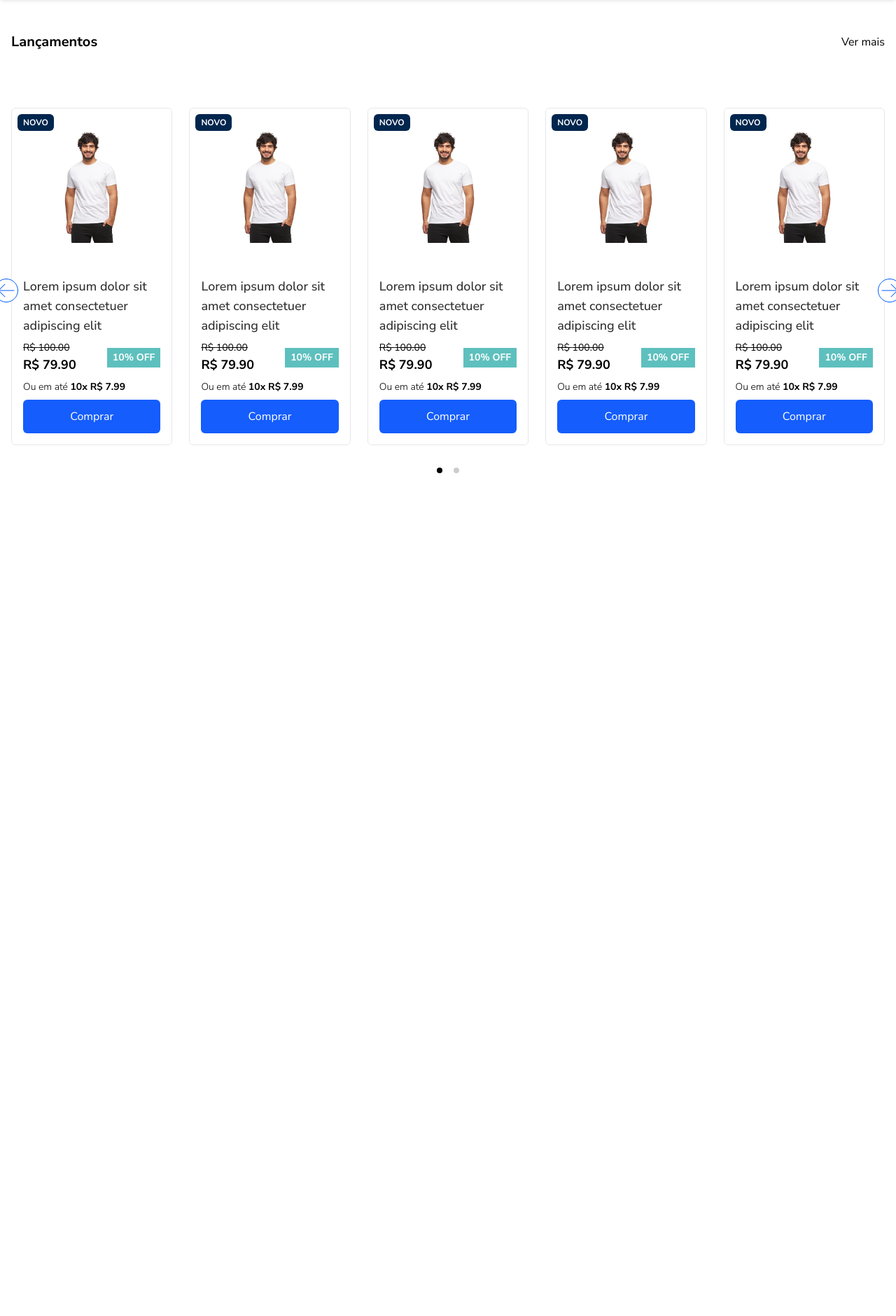
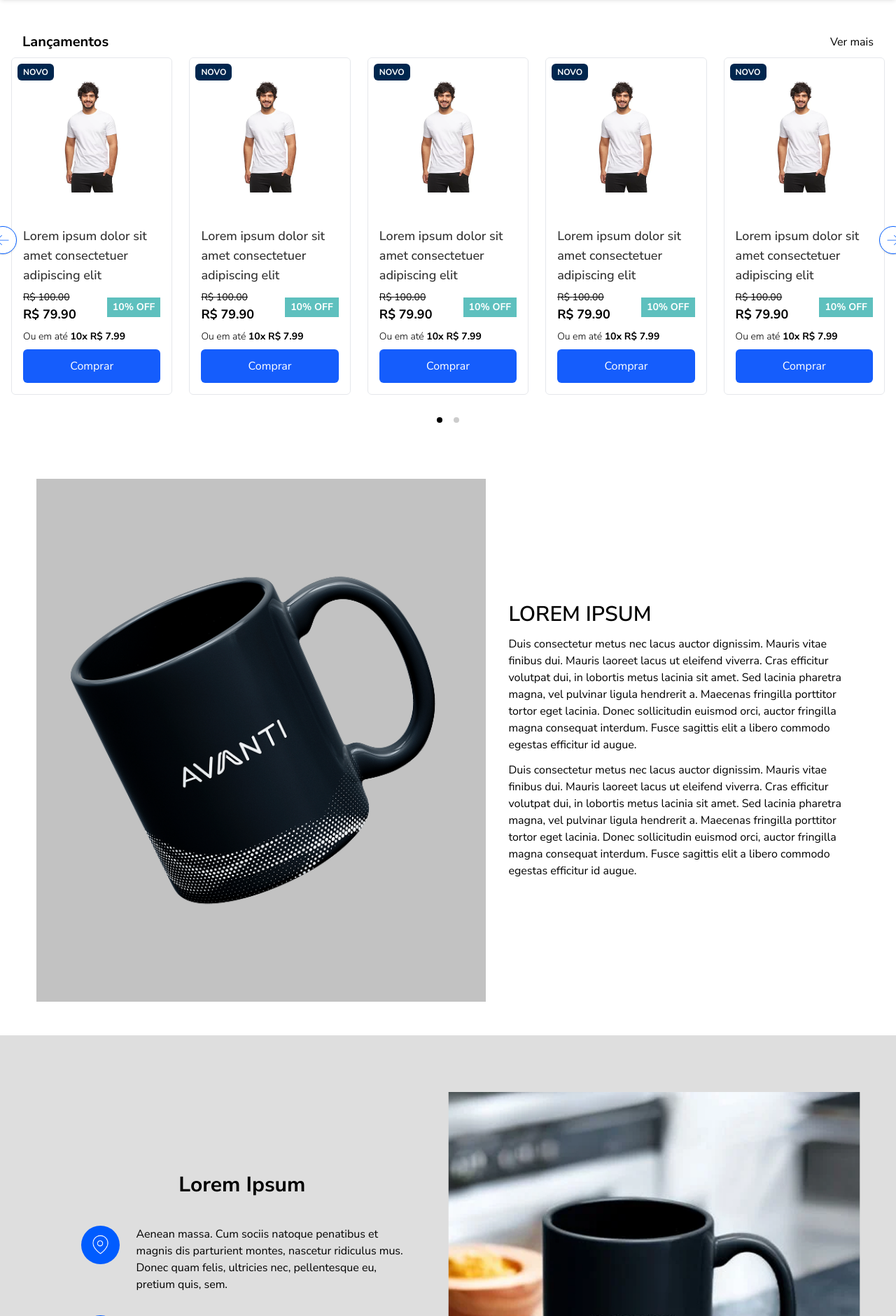
Before and after one commit to luizjoliver/avanti-teste-tecnico, a Next.js app: page / in a window 1280 px wide. Shown: the part 660-2540 px from the top of the page at 70% size. Before the commit the page ends 1384 px from the top, so only its background shows below. Built offline with nearby package versions, Linux system fonts and the light colour scheme.

Commit message:
chore: creating ProductDescriptionSection and his components , Refactoring ProductsSection componentization

```diff
--- /dev/null
+++ b/src/app/components/AvantiContact/AvantiContact.tsx
@@ -0,0 +1,7 @@
+import React from 'react'
+
+export default function AvantiContact() {
+  return (
+    <div>AvantiContact</div>
+  )
+}
--- a/src/app/components/Carousel/Carousel.tsx
+++ b/src/app/components/Carousel/Carousel.tsx
@@ -1,88 +1,106 @@
 'use client';
 
-import { carouselItems } from '@/constants';
-import { useRef } from 'react';
+import { useRef, useEffect, useState } from 'react';
 import { Swiper, SwiperSlide } from 'swiper/react';
 import { Navigation, Pagination } from 'swiper/modules';
 import CarouselItem from './CarouselItem';
 import { PiArrowLeftThin, PiArrowRightThin } from 'react-icons/pi';
-import { CarouselItemsProps } from '../ProductsSection/ProductsSection';
+import { CarouselItemType } from '@/model/types';
 
-export default function Carousel({CarouselItems}:CarouselItemsProps) {
+ type CarouselItemsProps = {
+
+   CarouselItems: CarouselItemType[]
+
+}
+
+export default function Carousel({ CarouselItems }: CarouselItemsProps) {
   const navigationPrevRef = useRef<HTMLButtonElement>(null);
   const navigationNextRef = useRef<HTMLButtonElement>(null);
+  const paginationRef = useRef<HTMLDivElement>(null);
+  const [mounted, setMounted] = useState(false);
+
+  useEffect(() => {
+    setMounted(true);
+  }, []);
 
   return (
+    <div className="container mx-auto px-4 gap-2 flex flex-col">
+      <div className='container mx-auto px-4 flex items-center justify-between text-blackavanti'>
+        <h5 className='font-bold text-xl'>Lançamentos</h5>
+        <button className='hover:underline hover:text-blueavanti'>Ver mais</button>
+      </div>
 
-      <div className="container mx-auto px-4 ">
-        <div className="relative overflow-visible">
-
+      <div className="relative">
         <button
           ref={navigationPrevRef}
           aria-label="Slide anterior"
-            className="group absolute -left-6 top-1/2 z-10 -translate-y-1/2 transform rounded-full bg-whiteavanti transition-colors hover:bg-blueavanti border border-blueavanti cursor-pointer"
-
+          className="group absolute left-0 top-1/2 z-10 -translate-y-1/2 transform rounded-full bg-whiteavanti transition-all hover:bg-blueavanti border border-blueavanti cursor-pointer h-8 w-8 md:h-10 md:w-10 flex items-center justify-center shadow-sm hover:shadow-md active:scale-95 -ml-4 md:-ml-8"
         >
-            <PiArrowLeftThin className="h-8 w-8 text-blueavanti transition-colors group-hover:text-white" />
+          <PiArrowLeftThin className="h-4 w-4 md:h-6 md:w-6 text-blueavanti transition-colors group-hover:text-white" />
         </button>
 
         <button
           ref={navigationNextRef}
           aria-label="Próximo slide"
-            className="group absolute -right-6 top-1/2 z-10 -translate-y-1/2 transform rounded-full bg-whiteavanti transition-colors hover:bg-blueavanti border border-blueavanti"
-
+          className="group absolute right-0 top-1/2 z-10 -translate-y-1/2 transform rounded-full bg-whiteavanti transition-all hover:bg-blueavanti border border-blueavanti cursor-pointer h-8 w-8 md:h-10 md:w-10 flex items-center justify-center shadow-sm hover:shadow-md active:scale-95 -mr-4 md:-mr-8"
         >
-            <PiArrowRightThin className="h-8 w-8 text-blueavanti transition-colors group-hover:text-white cursor-pointer" />
+          <PiArrowRightThin className="h-4 w-4 md:h-6 md:w-6 text-blueavanti transition-colors group-hover:text-white" />
         </button>
 
+        {mounted && (
           <Swiper
             modules={[Navigation, Pagination]}
             spaceBetween={24}
             slidesPerView={1}
-            slidesPerGroup={5}
+            slidesPerGroup={1}
             navigation={{
               prevEl: navigationPrevRef.current,
               nextEl: navigationNextRef.current,
             }}
             pagination={{
               clickable: true,
-              el: '.custom-pagination',
+              el: paginationRef.current,
             }}
             onInit={(swiper) => {
-              // @ts-ignore
-              swiper.params.navigation.prevEl = navigationPrevRef.current;
-              // @ts-ignore
-              swiper.params.navigation.nextEl = navigationNextRef.current;
               swiper.navigation.init();
               swiper.navigation.update();
+              swiper.pagination.init();
+              swiper.pagination.update();
             }}
             breakpoints={{
               640: {
                 slidesPerView: 2,
-                slidesPerGroup: 5,
+                slidesPerGroup: 2,
+                spaceBetween: 24
+              },
+              768: {
+                slidesPerView: 3,
+                slidesPerGroup: 3,
+                spaceBetween: 24
               },
               1024: {
-                slidesPerView: 3,
-                slidesPerGroup: 5,
+                slidesPerView: 4,
+                slidesPerGroup: 4,
+                spaceBetween: 24
               },
               1280: {
                 slidesPerView: 5,
                 slidesPerGroup: 5,
-              },
+                spaceBetween: 24
+              }
             }}
-            className="mx-8" // Adiciona margem para os botões
+            className="!overflow-hidden px-8"
           >
             {CarouselItems.map((item) => (
-              <SwiperSlide key={item.id}>
+              <SwiperSlide key={item.id} className="flex justify-center">
                 <CarouselItem item={item} />
               </SwiperSlide>
             ))}
           </Swiper>
+        )}
 
-          {/* Paginação */}
-          <div className="custom-pagination mt-8 flex justify-center gap-2 " />
+        <div ref={paginationRef} className="custom-pagination mt-8 flex justify-center gap-2" />
       </div>
     </div>
-
   );
 }
--- /dev/null
+++ b/src/app/components/ProductDescriptionSection/ProductDescriptionSection.tsx
@@ -0,0 +1,26 @@
+import Image from 'next/image'
+import productBanner from "../../../assets/productBanner.png"
+import ProductInfo from './ProductInfo'
+import { productInfosData } from '@/constants'
+
+export default function ProductDescriptionSection() {
+  return (
+    <section className='bg-grayavanti-100 w-full py-12 lg:py-0 lg:h-[819px] flex items-center justify-center px-4'>
+        <div className='w-full max-w-[1177px] lg:h-[728px] flex flex-col lg:flex-row-reverse'>
+
+            <div className='lg:w-1/2 h-96 lg:h-full flex-shrink-0'>
+                <Image
+                    src={productBanner}
+                    alt='Product banner'
+                    className='w-full h-full object-contain'
+                />
+            </div>
+
+
+            <div className='lg:w-1/2 p-8 lg:p-16 flex flex-col items-center justify-center gap-6 text-blackavanti'>
+               <ProductInfo title='Lorem Ipsum' productInfos={productInfosData}/>
+            </div>
+        </div>
+    </section>
+  )
+}
--- /dev/null
+++ b/src/app/components/ProductDescriptionSection/ProductInfo.tsx
@@ -0,0 +1,40 @@
+
+import type { ProductInfoType } from '@/model/types';
+import Image from 'next/image'
+import React from 'react'
+
+type ProductInfoProps =  {
+    title:string;
+    productInfos : ProductInfoType []
+
+}
+
+export default function ProductInfo({productInfos, title} :ProductInfoProps) {
+    return (
+        <>
+            <h3 className='text-2xl lg:text-3xl font-bold mb-4'>{title}</h3>
+
+            <div className='space-y-8 w-full'>
+                {productInfos.map((product) => (
+                    <div key={product.productId} className='flex gap-4 lg:gap-6'>
+                        <div className='bg-blueavanti rounded-full min-w-[55px] h-[55px]  flex items-center justify-center flex-shrink-0'>
+                            <Image
+                                src={product.imgSrc}
+                                alt='Icon'
+                                width={24}
+                                height={24}
+                                className='w-7 h-7 '
+                            />
+                        </div>
+                        <p className='text-sm lg:text-base'>
+                            Aenean massa. Cum sociis natoque penatibus et magnis dis parturient montes,
+                            nascetur ridiculus mus. Donec quam felis, ultricies nec, pellentesque eu,
+                            pretium quis, sem.
+                        </p>
+                    </div>
+                ))}
+            </div>
+
+        </>
+    )
+}
--- a/src/app/components/ProductsSection/ProductsSection.tsx
+++ b/src/app/components/ProductsSection/ProductsSection.tsx
@@ -1,20 +1,22 @@
-import React from 'react'
 import Carousel from '../Carousel/Carousel'
-import { CarouselItemType } from '@/model/types'
-import Image from 'next/image'
-import productMock from "../../../assets/productMock.png"
+import { CarouselItemType, SingleProductInfoType } from '@/model/types'
+import SingleProduct from '../SingleProduct/SingleProduct'
+
 export type CarouselItemsProps = {
     CarouselItems: CarouselItemType[]
+    reverse?:boolean;
+    SingleProductMock:SingleProductInfoType
 }
 
-export default function ProductsSection({ CarouselItems }: CarouselItemsProps) {
+
+export default function ProductsSection({ CarouselItems ,SingleProductMock,reverse }: CarouselItemsProps) {
     return (
-        <section aria-label="Produtos em destaque" className=" flex flex-col items-center justify-center gap-20 py-12 ">
-            <div className='container mx-auto px-4 flex items-center justify-between text-blackavanti'>
-                <h5 className='font-bold text-xl'>Lançamentos</h5>
-                <button className='hover:underline hover:text-blueavanti'>Ver mais</button>
-            </div>
+        <section aria-label="Produtos em destaque" className={` flex flex-col ${reverse ? 'flex-col-reverse' : ''} items-center justify-center gap-20 py-12`}>
+
             <Carousel CarouselItems={CarouselItems} />
+
+            <SingleProduct SingleProductMock={SingleProductMock} />
+
         </section>
     )
 }
--- /dev/null
+++ b/src/app/components/SingleProduct/SingleProduct.tsx
@@ -0,0 +1,12 @@
+import { productMock } from "@/constants";
+import SingleProductInfo from "./SingleProductInfo";
+import { SingleProductInfoType } from "@/model/types";
+
+export default function SingleProduct({SingleProductMock}:{SingleProductMock:SingleProductInfoType}) {
+    return (
+
+        <div className='flex gap-4 flex-col lg:flex-row w-full max-w-[1177px] h-auto lg:h-[747px] mx-4 md:mx-8 lg:mx-auto'>
+            <SingleProductInfo ProductInfo={SingleProductMock} />
+        </div>
+    )
+}
--- /dev/null
+++ b/src/app/components/SingleProduct/SingleProductInfo.tsx
@@ -0,0 +1,31 @@
+import { SingleProductInfoType } from '@/model/types';
+import Image, { StaticImageData } from 'next/image';
+
+export interface SingleProductInfoProps {
+    ProductInfo : SingleProductInfoType
+  }
+
+export default function SingleProductInfo({ ProductInfo }: SingleProductInfoProps) {
+  return (
+    <>
+      <div className='w-full lg:w-[652px] h-[400px] lg:h-full bg-grayavanti-600 flex items-center justify-center'>
+        <Image
+          src={ProductInfo.imgSrc}
+          alt='product'
+          className='object-contain h-full w-full md:p-4'
+          priority
+        />
+      </div>
+      <div className='w-full lg:w-[calc(100%-652px)] h-full flex flex-col gap-3 p-4 items-center justify-center'>
+        <h4 className='uppercase text-blackavanti font-semibold text-xl lg:text-3xl self-start'>
+          {ProductInfo.title}
+        </h4>
+        {ProductInfo.descriptions.map((description, index) => (
+          <p key={index} className='text-sm lg:text-base'>
+            {description}
+          </p>
+        ))}
+      </div>
+    </>
+  )
+}
--- a/src/app/page.tsx
+++ b/src/app/page.tsx
@@ -1,7 +1,9 @@
-import { carouselItems } from "@/constants";
+import { carouselItems, productMock } from "@/constants";
 import NavBar from "./components/NavBar/NavBar";
 import ProductsSection from "./components/ProductsSection/ProductsSection";
 import SaleSection from "./components/SaleSection/SaleSection";
+import AvantiContact from "./components/AvantiContact/AvantiContact";
+import ProductDescriptionSection from "./components/ProductDescriptionSection/ProductDescriptionSection";
 
 
 export default function Home() {
@@ -11,7 +13,14 @@ export default function Home() {
 
       <SaleSection />
 
-      <ProductsSection CarouselItems={carouselItems}/>
+      <ProductsSection CarouselItems={carouselItems} SingleProductMock={productMock}/>
+
+      <ProductDescriptionSection/>
+
+      <ProductsSection CarouselItems={carouselItems} reverse SingleProductMock={productMock}/>
+
+      <AvantiContact/>
+
     </main>
   );
 }
--- a/src/constants/index.ts
+++ b/src/constants/index.ts
@@ -1,6 +1,8 @@
-import type { CarouselItemType, NavigationItem } from "@/model/types";
+import type { CarouselItemType, NavigationItem, ProductInfoType } from "@/model/types";
 import menuImg from "../assets/navbar/menu.png";
-import carouselImg from "../assets/carouselImg.png"
+import carouselImg from "../assets/carouselImg.png";
+import map from '../assets/map.png';
+import productMockImage from "../assets/productMock.png";
 
 export const NavigationItens: NavigationItem[] = [
   {
@@ -456,3 +458,32 @@ export const carouselItems : CarouselItemType[] = [
     discount:10
   }
 ]
+
+
+export const productInfosData: ProductInfoType[] = [
+  {
+    productId: 1,
+    imgSrc: map,
+    description: 'Aenean massa. Cum sociis natoque penatibus et magnis dis parturient montes, nascetur ridiculus mus. Donec quam felis, ultricies nec, pellentesque eu, pretium quis, sem.',
+  },
+  {
+    productId: 2,
+    imgSrc: map,
+    description: 'Segundo parágrafo com descrição diferente. Lorem ipsum dolor sit amet, consectetur adipiscing elit.',
+  },
+  {
+    productId: 3,
+    imgSrc: map,
+    description: 'Terceira descrição do produto. Nullam dictum felis eu pede mollis pretium.',
+  },
+];
+
+
+export const productMock = {
+  title: "Lorem Ipsum",
+  imgSrc: productMockImage,
+  descriptions: [
+    "Duis consectetur metus nec lacus auctor dignissim. Mauris vitae finibus dui. Mauris laoreet lacus ut eleifend viverra. Cras efficitur volutpat dui, in lobortis metus lacinia sit amet. Sed lacinia pharetra magna, vel pulvinar ligula hendrerit a. Maecenas fringilla porttitor tortor eget lacinia. Donec sollicitudin euismod orci, auctor fringilla magna consequat interdum. Fusce sagittis elit a libero commodo egestas efficitur id augue.",
+    "Duis consectetur metus nec lacus auctor dignissim. Mauris vitae finibus dui. Mauris laoreet lacus ut eleifend viverra. Cras efficitur volutpat dui, in lobortis metus lacinia sit amet. Sed lacinia pharetra magna, vel pulvinar ligula hendrerit a. Maecenas fringilla porttitor tortor eget lacinia. Donec sollicitudin euismod orci, auctor fringilla magna consequat interdum. Fusce sagittis elit a libero commodo egestas efficitur id augue."
+  ]
+};
```
Also changed, not shown: src/app/globals.css (+12 -0 lines), src/app/layout.tsx (+1 -10 lines), src/model/types/index.ts (+12 -0 lines), src/assets/map.png (renamed from src/assets/map-pin.png), src/assets/productBanner.png (renamed from src/assets/segundo banner.png). Lines whose indentation alone changed are shown as unchanged.
